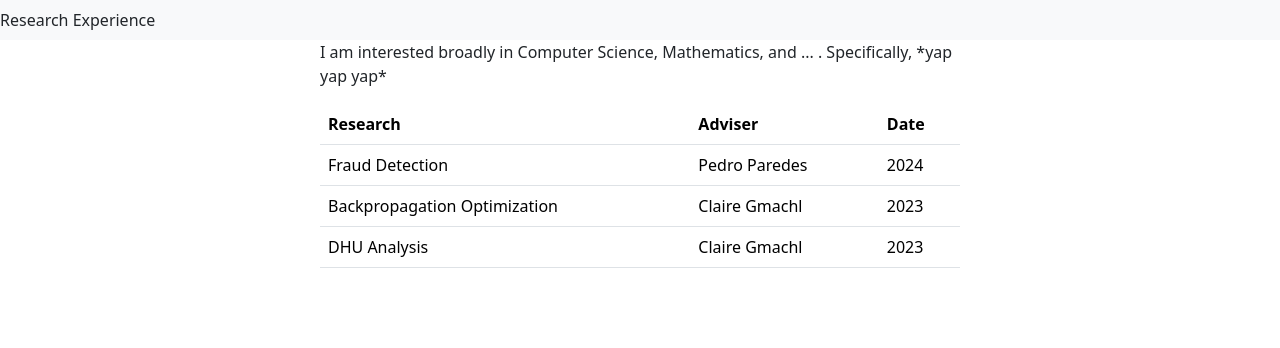
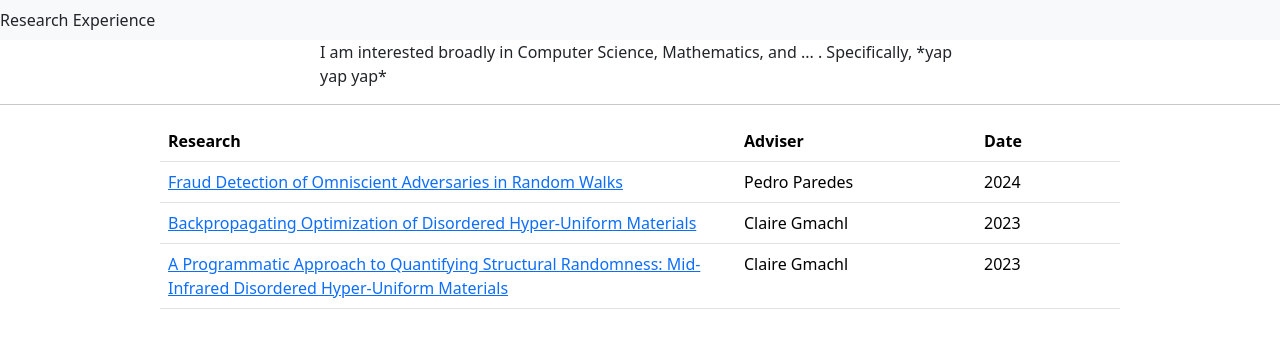
Before and after one commit to robel-berhe/Portfolio_WebApp, a plain HTML site: page research.html in a window 1280 px wide. Drawn offline with nearby package versions, Linux system fonts and the light colour scheme.

Commit message:
Fixed tabling

```diff
--- a/research.css
+++ b/research.css
@@ -5,5 +5,5 @@
 
 .researchList{
     margin: auto;
-    width: 50%;
+    width: 75%;
 }
--- a/research.html
+++ b/research.html
@@ -20,8 +20,15 @@
         <p>I am interested broadly in Computer Science, Mathematics, and ... . Specifically, *yap yap yap*</p>
     </div>
 
+    <hr>
+
     <!-- Research List -->
     <table class="table researchList">
+        <colgroup>
+            <col style="width: 60%;">
+            <col style="width: 25%;">
+            <col style="width: 15%;">
+        </colgroup>
         <thead>
             <tr>
                 <th>Research</th>
@@ -30,17 +37,18 @@
             </tr>
         </thead>
         <tr>
-            <td>Fraud Detection</td>
+            <td><a href="research.html">Fraud Detection of Omniscient Adversaries in Random Walks</a></td>
             <td>Pedro Paredes</td>
             <td>2024</td>
         </tr>
         <tr>
-            <td>Backpropagation Optimization</td>
+            <td><a href="research.html">Backpropagating Optimization of Disordered Hyper-Uniform Materials</a></td>
             <td>Claire Gmachl</td>
             <td>2023</td>
         </tr>
         <tr>
-            <td>DHU Analysis</td>
+            <td><a href="research.html">A Programmatic Approach to Quantifying Structural Randomness:
+                Mid-Infrared Disordered Hyper-Uniform Materials</a></td>
             <td>Claire Gmachl</td>
             <td>2023</td>
         </tr>
```
